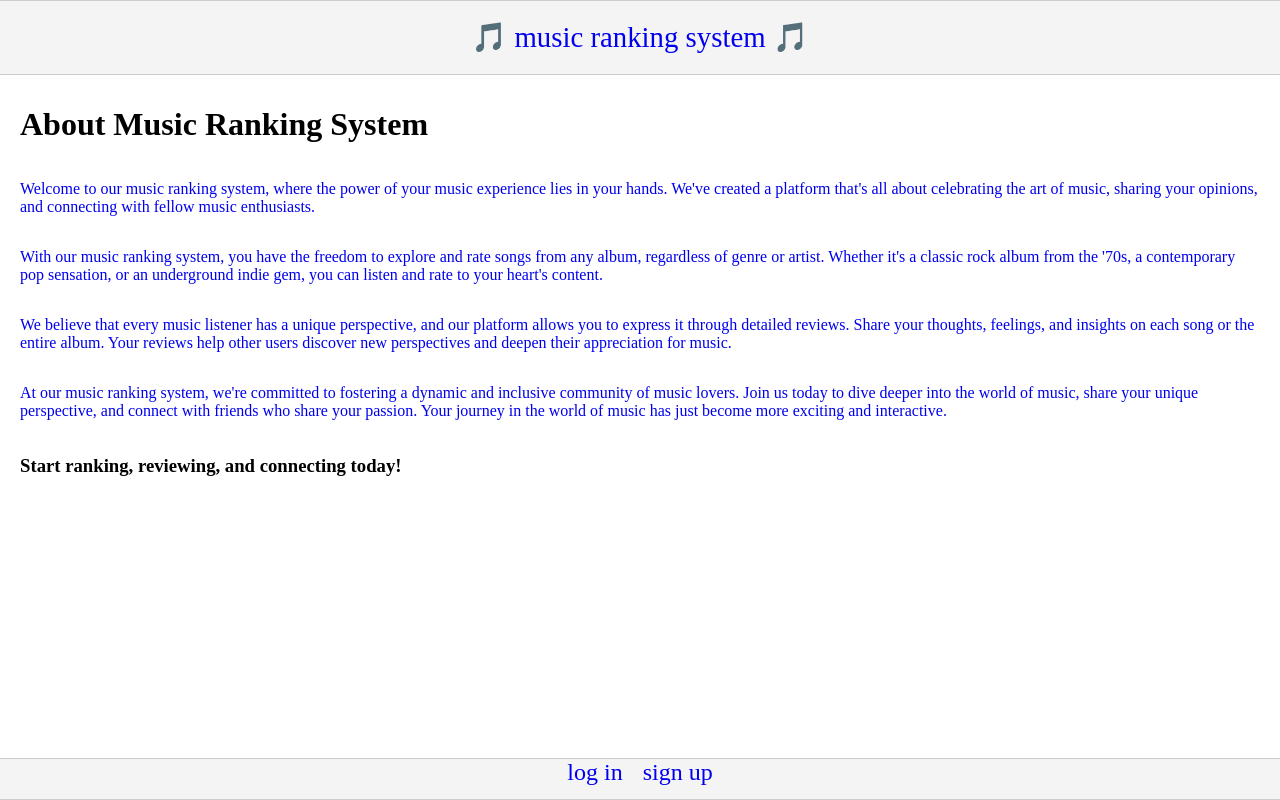
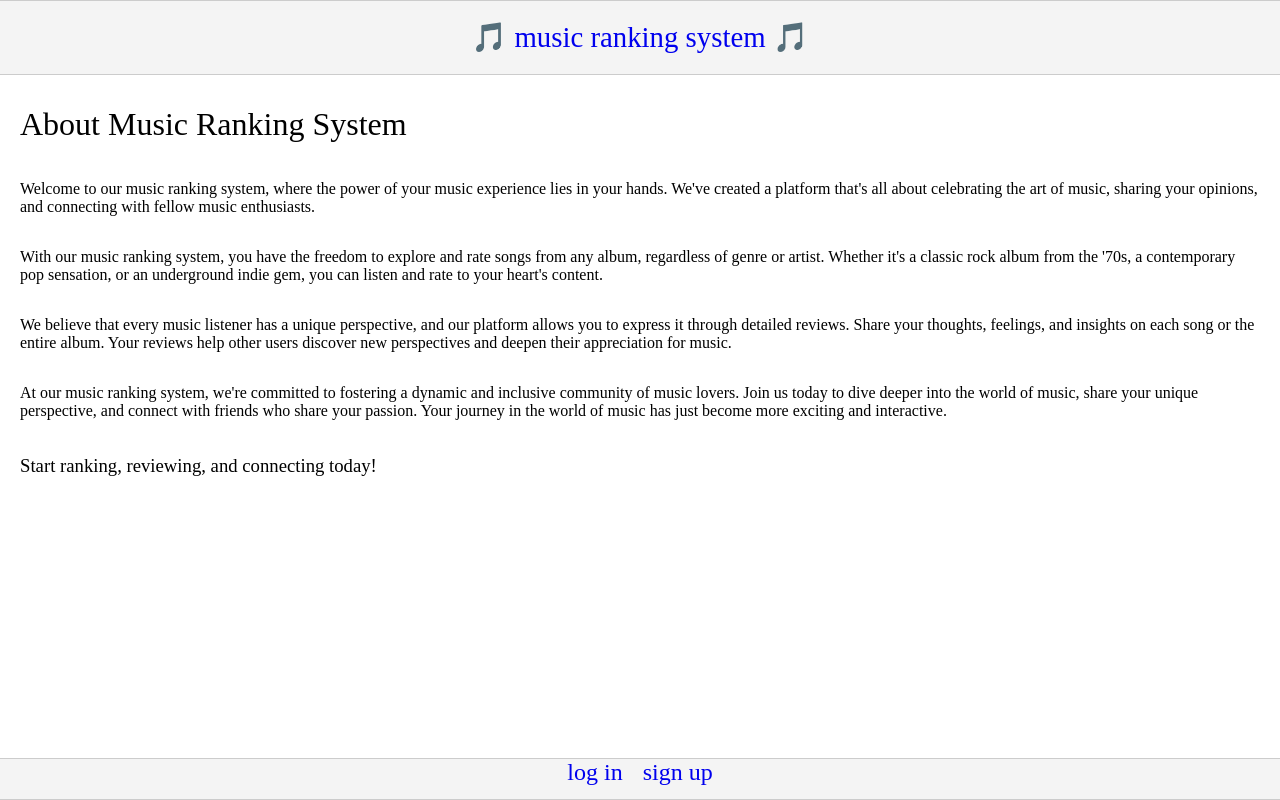
Before and after one commit to agiledev-students-fall2023/4-final-project-music-ranking-system, a React (Create React App) app in the folder front-end/: page /about in a window 1280 px wide. Built offline with nearby package versions, Linux system fonts and the light colour scheme.

Commit message:
changed about styling

```diff
--- a/front-end/src/css/About.css
+++ b/front-end/src/css/About.css
@@ -5,3 +5,7 @@
     padding: 20px;
     padding-top: 10px;
 }
+
+.About h1, h3, p {
+    font-weight: 100;
+}
--- a/front-end/src/css/FeedComponent.css
+++ b/front-end/src/css/FeedComponent.css
@@ -7,7 +7,6 @@
 
 .FeedComponent h1, h2, p {
     font-weight: 200;
-    color: #00E;
 }
 
 .FeedComponent h1 {
--- a/front-end/src/css/ProfileReview.css
+++ b/front-end/src/css/ProfileReview.css
@@ -3,7 +3,6 @@
 }
 .ProfileReview h1 {
     font-weight: 100;
-    color: #00E;
 }
 .ProfileReviewHeader {
     display: flex;
--- a/front-end/src/css/Song.css
+++ b/front-end/src/css/Song.css
@@ -8,7 +8,6 @@
 }
 .Song h3{
     font-weight: 100;
-    color: #00E;
     text-transform: lowercase;
 }
 .Song textarea {
```
